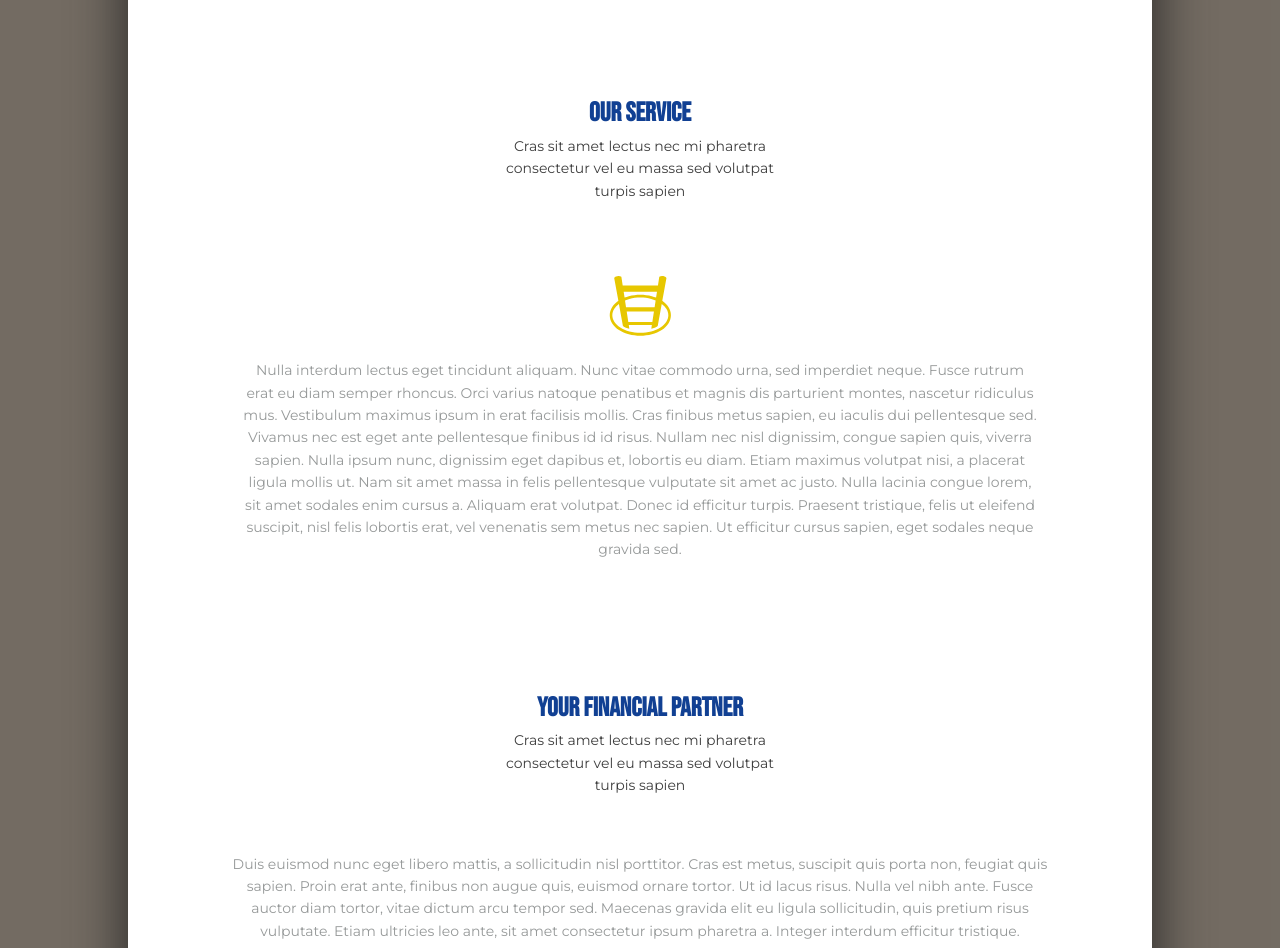
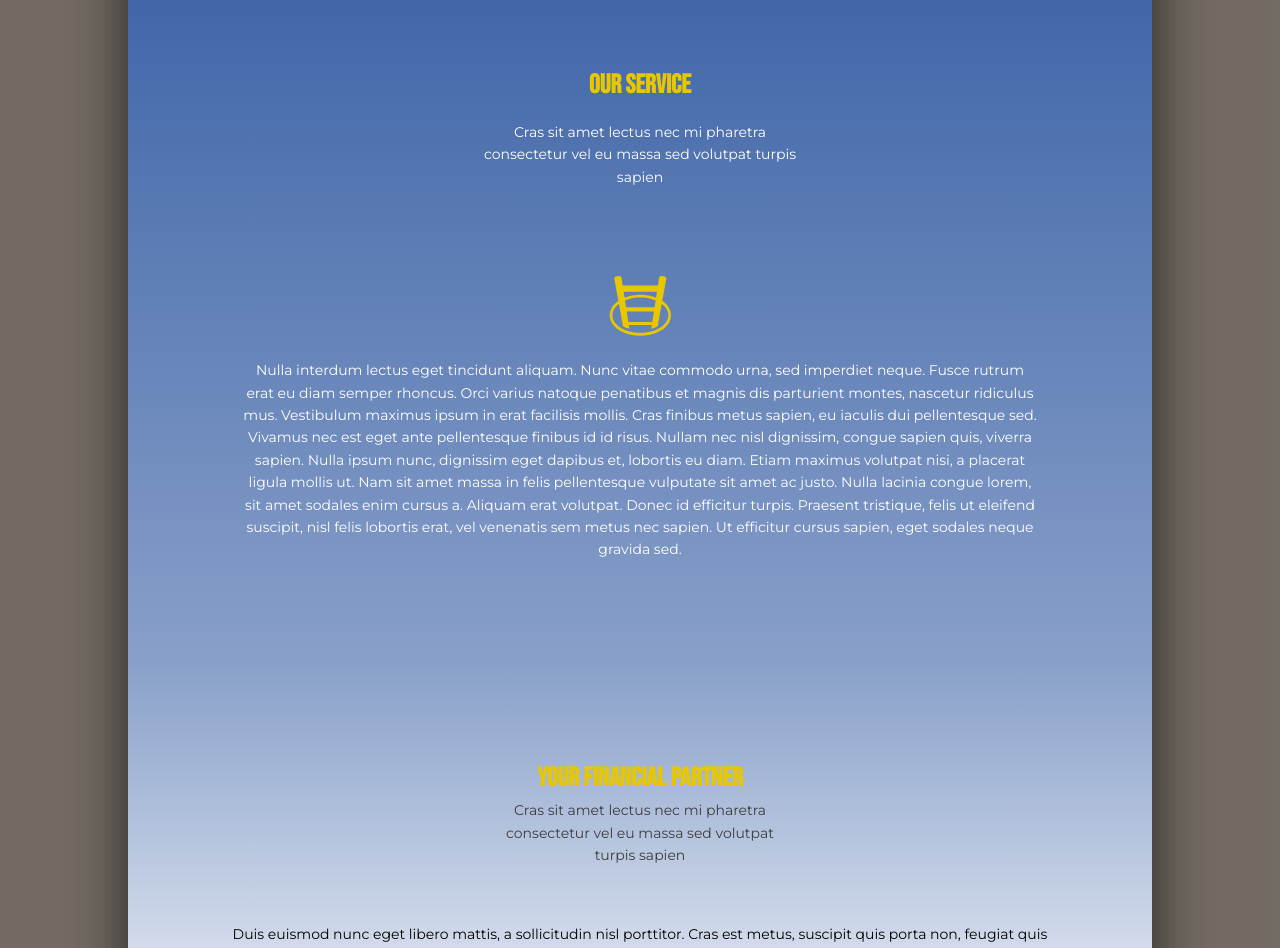
Before and after one commit to brunorplima/klondyke-Construction, a Next.js app: page / in a window 1280 px wide. Shown: the part 960-1908 px from the top of the page. Built offline with nearby package versions, Linux system fonts and the light colour scheme.

Commit message:
Change of colors

```diff
--- a/src/components/our-service/OurService.js
+++ b/src/components/our-service/OurService.js
@@ -6,7 +6,7 @@ const OurService = () => {
    return (
       <div id='our-services' className={styles.container}>
          <h2>OUR SERVICE</h2>
-         <div className='subHeading'>
+         <div className={styles.subHeading}>
             <p>Cras sit amet lectus nec mi pharetra consectetur vel eu massa sed volutpat turpis sapien</p>
          </div>
          <div className={styles.ourServiceContainer}>
--- a/src/style/contact.module.css
+++ b/src/style/contact.module.css
@@ -1,5 +1,5 @@
 .container {
-   margin-top: 7rem;
+   /* margin-top: 7rem; */
 }
 
 .container > h2 {
--- a/src/style/financial-partner.module.css
+++ b/src/style/financial-partner.module.css
@@ -1,5 +1,7 @@
 .container {
-   margin-top: 7rem;
+   padding-top: 7rem;
+   padding-bottom: 7rem;
+   background: linear-gradient(rgba(17, 64, 147, .5), rgba(17, 64, 147, 0));
 }
 
 .financialPartnerContainer {
@@ -11,5 +13,4 @@
 .text {
    width: 80%;
    text-align: center;
-   color: #969999;
 }
--- a/src/style/global.css
+++ b/src/style/global.css
@@ -24,7 +24,7 @@ img {
 h2 {
   font-family: 'Bebas Neue', cursive;
   text-align: center;
-  color: #114093;
+  color: #E7C700;
   margin: 0;
   font-size: 20pt;
 }
--- a/src/style/our-service.module.css
+++ b/src/style/our-service.module.css
@@ -1,5 +1,18 @@
 .container {
-   margin-top: 7rem;
+   /* margin-top: 7rem; */
+   padding-top: 5rem;
+   padding-bottom: 5rem;
+   color: white;
+   background: linear-gradient(rgba(17, 64, 147, .8), rgba(17, 64, 147, .5));
+}
+
+.subHeading {
+  display: flex;
+  justify-content: center;
+}
+.subHeading > p {
+   text-align: center;
+   max-width: 320px;
 }
 
 .ourServiceContainer {
@@ -21,5 +34,5 @@
 .text {
    text-align: center;
    width: 80%;
-   color: #969999;
+   color: white;
 }
```
